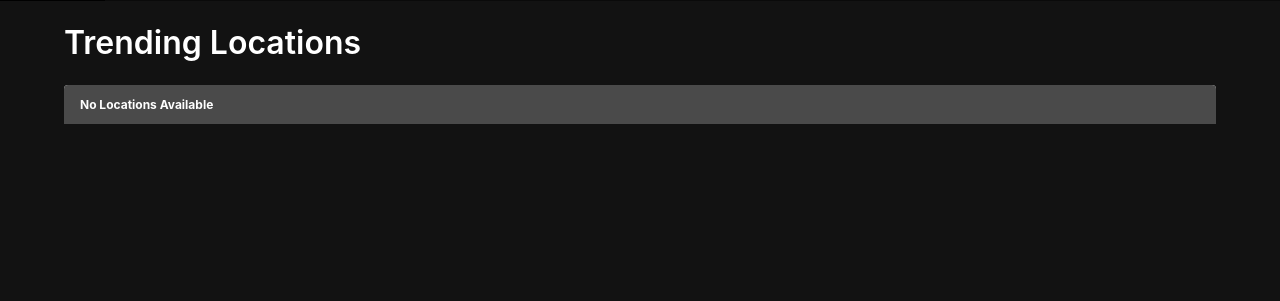
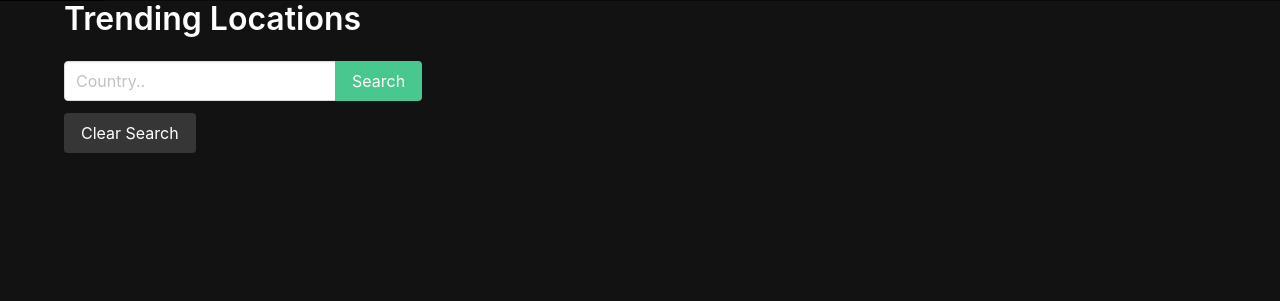
Before and after one commit to efrainenc/travel_django, a Django app: page /locations/ in a window 1280 px wide. Shown: the part 51-352 px from the top of the page. Run offline with Django 4.2, Linux system fonts and the light colour scheme; data that the repository does not hold is empty.

Commit message:
search bar added

```diff
--- a/travel_project/travel_app/templates/location_list.html
+++ b/travel_project/travel_app/templates/location_list.html
@@ -1,18 +1,27 @@
-{% extends 'base.html' %}
+{% extends 'base.html' %} {% block content %}
 
-{% comment %} for head title tags and helping us with SEO {% endcomment %}
-{% block title %}Location{% endblock  %}
+<h1 class="title">Trending Locations</h1>
 
-{% block content %}
-
-<h1 class="title pt-5">Trending Locations</h1>
+<form class="mb-5" method="get">
+  <div class="field has-addons">
+    <div class="control">
+      <!--  Our input will search by the country of location  -->
+      <input class="input" type="text" name="country" placeholder="Country.." />
+    </div>
+    <div class="control">
+      <input class="button is-success" type="submit" value="Search" />
+    </div>
+  </div>
+  <!--  This anchor tag will redirect back to location list without a query param -->
+  <a class="button is-dark" href="{% url 'location_list' %}">Clear Search</a>
+</form>
 <div class="gallery">
   {% for location in locations %}
   <a href="">
     <div class="card">
       <div class="card-image">
         <figure class="image is-square">
-          <img src="{{location.image}}" alt="{{location.country}}" />
+          <img src="{{location.image}}" alt="{{location.city}}" />
         </figure>
       </div>
       <div class="card-header">
@@ -20,12 +29,7 @@
       </div>
     </div>
   </a>
-	{% empty %}
-  <article class="message">
-    <div class="message-header">
-      <p>No Locations Available</p>
-    </div>
-  </article>
   {% endfor %}
 </div>
+
 {% endblock %}
```
